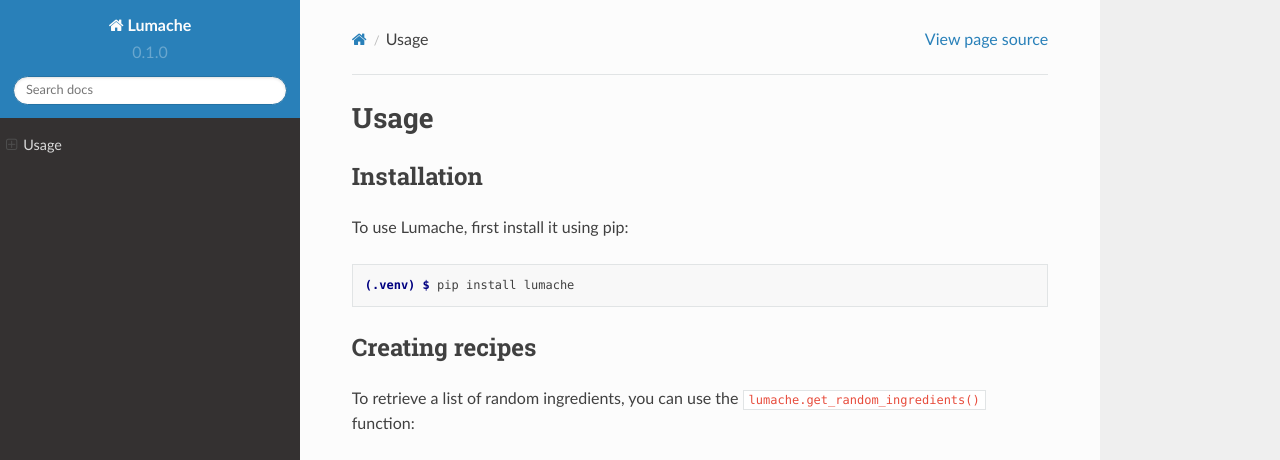
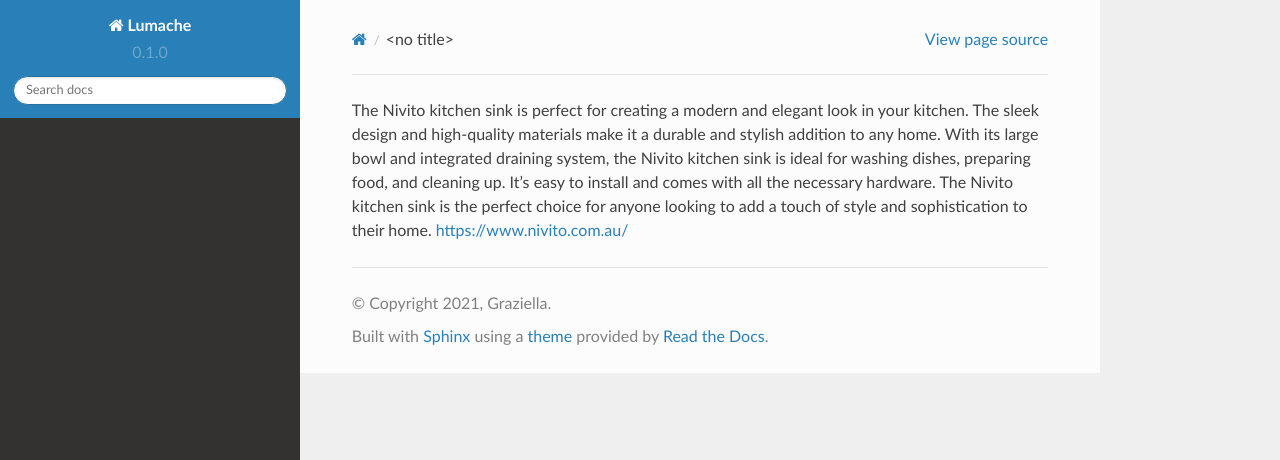
Before and after one commit to MuhammadAli336/blacksink2, a Sphinx documentation site: the page built from docs/source/usage.rst, in a window 1280 px wide and 1036 px high. Shown: the top 460 px of the window. Built offline with Sphinx 7.4.7 and the Read the Docs theme 2.0.0, drawn with Linux system fonts in a browser that asks for light colours; some of the changed text lies outside the part shown; grey boxes are pictures that could not be loaded.

Commit message:
Update usage.rst

```diff
--- a/docs/source/usage.rst
+++ b/docs/source/usage.rst
@@ -1,33 +1,2 @@
-Usage
-=====
-
-.. _installation:
-
-Installation
-------------
-
-To use Lumache, first install it using pip:
-
-.. code-block:: console
-
-   (.venv) $ pip install lumache
-
-Creating recipes
-----------------
-
-To retrieve a list of random ingredients,
-you can use the ``lumache.get_random_ingredients()`` function:
-
-.. autofunction:: lumache.get_random_ingredients
-
-The ``kind`` parameter should be either ``"meat"``, ``"fish"``,
-or ``"veggies"``. Otherwise, :py:func:`lumache.get_random_ingredients`
-will raise an exception.
-
-.. autoexception:: lumache.InvalidKindError
-
-For example:
-
->>> import lumache
->>> lumache.get_random_ingredients()
-['shells', 'gorgonzola', 'parsley']
+The Nivito kitchen sink is perfect for creating a modern and elegant look in your kitchen. The sleek design and high-quality materials make it a durable and stylish addition to any home. With its large bowl and integrated draining system, the Nivito kitchen sink is ideal for washing dishes, preparing food, and cleaning up. It's easy to install and comes with all the necessary hardware. The Nivito kitchen sink is the perfect choice for anyone looking to add a touch of style and sophistication to their home.
+https://www.nivito.com.au/
```
